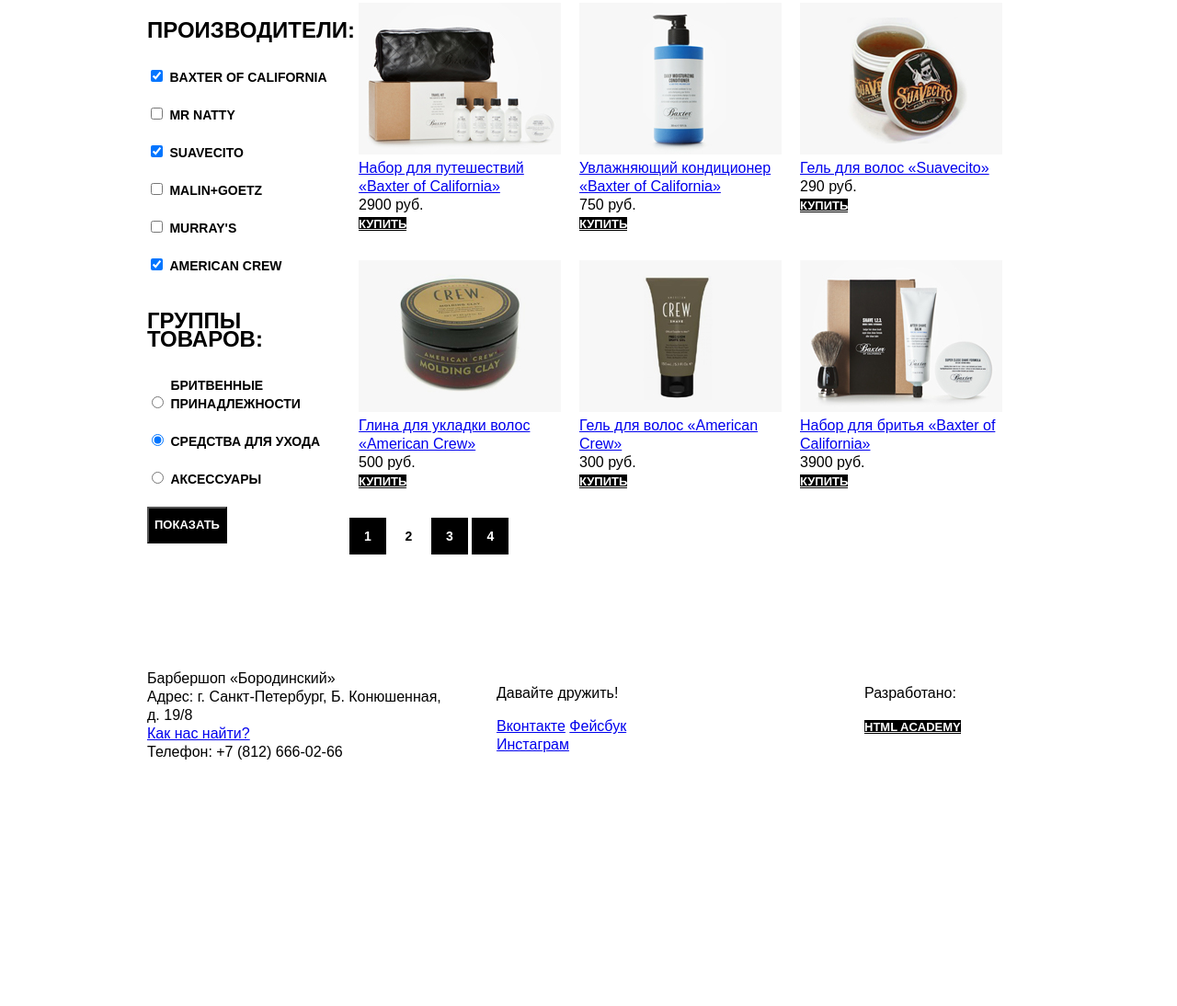
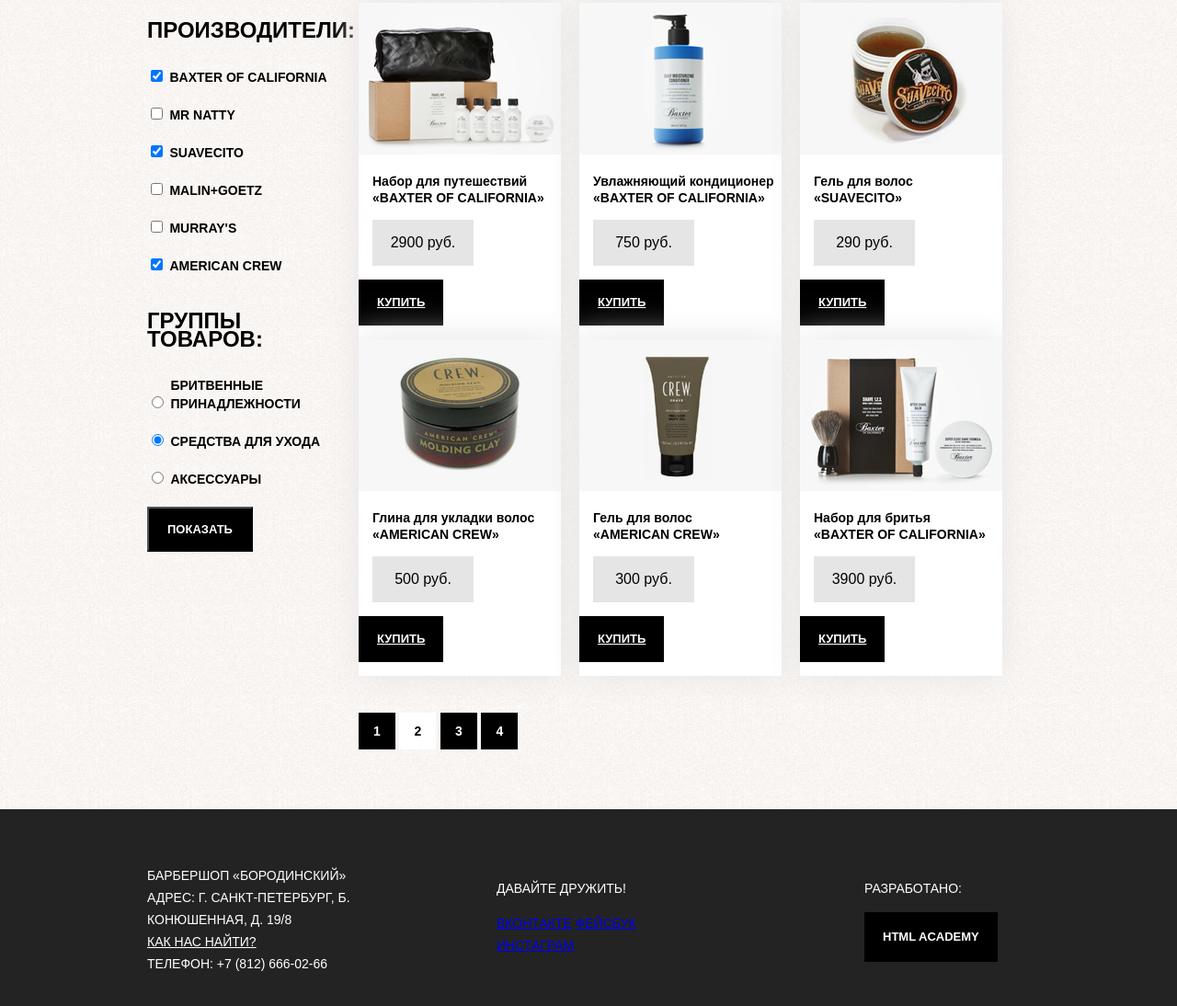
Before and after one commit to Verta-master/368857-barbershop, a plain HTML site: page catalog.html in a window 1280 px wide. Shown: the part 232-1326 px from the top of the page at 92% size. Before the commit the page ends 1060 px from the top, so only its background shows below. Drawn offline with Linux system fonts and the light colour scheme.

Commit message:
Добавлены стили
Добавлены стили некоторых элементов

```diff
--- a/catalog.html
+++ b/catalog.html
@@ -40,7 +40,7 @@
 				<div class="breadcrumbs">
 					<a href="index.html">Главная</a>
 					<a href="#">Магазин</a>
-					<a>Средства для ухода</a>
+					<a class="active">Средства для ухода</a>
 				</div>
 
 				<form class="group" action="https://echo.htmlacademy.ru" method="get">
@@ -71,53 +71,53 @@
 				<div class="item clearfix">
 					<article class="item-show">
 						<a href="#"><img src="img/item-1.jpg" width="220" height="165" alt="Набор для путешествий"></a>
-						<a href="#">Набор для путешествий &laquo;Baxter of California&raquo;</a>
+						<a class="name" href="#">Набор для путешествий<br><span>&laquo;Baxter of California&raquo;</span></a>
 						<div class="item-price">2900 руб.</div>
-						<a class="btn item-btn" href="#">Купить</a>
+						<a class="btn" href="#">Купить</a>
 					</article>
 					<article class="item-show">
 						<a href="#"><img src="img/item-2.jpg" width="220" height="165" alt="Увлажняющий кондиционер"></a>
-						<a href="#">Увлажняющий кондиционер &laquo;Baxter of California&raquo;</a>
+						<a class="name" href="#">Увлажняющий кондиционер<br><span>&laquo;Baxter of California&raquo;</span></a>
 						<div class="item-price">750 руб.</div>
-						<a class="btn item-btn" href="#">Купить</a>
+						<a class="btn" href="#">Купить</a>
 					</article>
 					<article class="item-show">
 						<a href="#"><img src="img/item-3.jpg" width="220" height="165" alt="Гель для волос"></a>
-						<a href="#">Гель для волос &laquo;Suavecito&raquo;</a>
+						<a class="name" href="#">Гель для волос<br><span>&laquo;Suavecito&raquo;</span></a>
 						<div class="item-price">290 руб.</div>
-						<a class="btn item-btn" href="#">Купить</a>
+						<a class="btn" href="#">Купить</a>
 					</article>
 					<article class="item-show">
 						<a href="#"><img src="img/item-4.jpg" width="220" height="165" alt="Глина для укладки"></a>
-						<a href="#">Глина для укладки волос &laquo;American Crew&raquo;</a>
+						<a class="name" href="#">Глина для укладки волос<br><span>&laquo;American Crew&raquo;</span></a>
 						<div class="item-price">500 руб.</div>
-						<a class="btn item-btn" href="#">Купить</a>
+						<a class="btn" href="#">Купить</a>
 					</article>
 					<article class="item-show">
 						<a href="#"><img src="img/item-5.jpg" width="220" height="165" alt="Гель для волос"></a>
-						<a href="#">Гель для волос &laquo;American Crew&raquo;</a>
+						<a class="name" href="#">Гель для волос<br><span>&laquo;American Crew&raquo;</span></a>
 						<div class="item-price">300 руб.</div>
-						<a class="btn item-btn" href="#">Купить</a>
+						<a class="btn" href="#">Купить</a>
 					</article>
 					<article class="item-show">
 						<a href="#"><img src="img/item-6.jpg" width="220" height="165" alt="Набор для бритья"></a>
-						<a href="#">Набор для бритья &laquo;Baxter of California&raquo;</a>
+						<a class="name" href="#">Набор для бритья<br><span>&laquo;Baxter of California&raquo;</span></a>
 						<div class="item-price">3900 руб.</div>
-						<a class="btn item-btn" href="#">Купить</a>
+						<a class="btn" href="#">Купить</a>
 					</article>
-				</div>
 
-				<div class="pagination">
-					<a href="#">1</a>
-					<a class="pagination-current" href="#">2</a>
-					<a href="#">3</a>
-					<a href="#">4</a>
+					<div class="pagination">
+						<a href="#">1</a>
+						<a class="pagination-current" href="#">2</a>
+						<a href="#">3</a>
+						<a href="#">4</a>
+					</div>
 				</div>
 			</div>
 			</main>
 
     <footer class="main-footer">
-      <div class="container">
+      <div class="container clearfix">
         <section class="footer-contacts">
           Барбершоп «Бородинский»<br>
           Адрес: г. Санкт-Петербург, Б. Конюшенная, д. 19/8<br>
--- a/css/style.css
+++ b/css/style.css
@@ -6,15 +6,24 @@ body {
 	font-family: "PT Sans Narrow", Arial, sans-serif;
 	font-size: 16px;
 	line-height: 20px;
+	background: url(../img/bkground.jpg) repeat;
+}
+
+.breadcrumbs .active {
+	color: #aba9a7;
 }
 
 .btn {
+	display: inline-block;
+	vertical-align: middle;
 	background-color: #000000;
-	height: 40px;
 	color: #ffffff;
 	text-transform: uppercase;
 	font-size: 13px;
 	font-weight: bold;
+	padding: 15px 20px;
+	text-align: center;
+	margin-bottom: 15px;
 }
 
 .breadcrumbs {
@@ -154,6 +163,12 @@ h2 {
   margin-top: 65px;
   padding-top: 60px;
   padding-bottom: 40px;
+//	min-height: 185px;
+	background-color: #232323;
+	color: #ffffff;
+	font-size: 14px;
+	line-height: 24px;
+	text-transform: uppercase;
 }
 
 .footer-contacts {
@@ -161,6 +176,10 @@ h2 {
   width: 320px;
   margin-right: 60px;
   min-height: 90px;
+}
+
+.footer-contacts a {
+	color: #ffffff;
 }
 
 .footer-social {
@@ -175,6 +194,10 @@ h2 {
   min-height: 90px;
 }
 
+.footer-copyright a {
+	text-decoration: none;
+}
+
 .group {
 	float: left;
 	width: 220px;
@@ -186,20 +209,72 @@ h2 {
 	padding-left: 10px;
 }
 
+.item-price {
+	display: inline-block;
+	vertical-align: middle;
+	background-color: #e5e5e5;
+	width: 110px;
+	padding: 15px 0;
+	text-align: center;
+	margin-bottom: 15px;
+	margin-left: 15px;
+}
+
+.price {
+	display: inline-block;
+	vertical-align: middle;
+	background-color: #e5e5e5;
+	width: 110px;
+	padding: 15px 0;
+	text-align: center;
+}
+
 .item-show {
 	float: left;
 	width: 220px;
 	min-height: 280px;
 	margin-right: 20px;
+	box-shadow: 0 0 35px #e5e5e5;
+	background-color: #ffffff;
+}
+
+.name {
+	display: block;
+	vertical-align: middle;
+	text-decoration: none;
+	color: #000000;
+	font-size: 14px;
+	line-height: 18px;
+	font-weight: bold;
+	padding-left: 15px;
+	margin-top: 15px;
+	margin-bottom: 15px;
+}
+
+.name span {
+	text-transform: uppercase;
 }
 
 .item .article:nth-child(3n) {
 	margin-right: 0;
 }
 
+.item-btn {
+	float: left;
+	width: 80px;
+	margin-bottom: 70px;
+	margin-right: 150px;
+}
+
+a.item-btn {
+	text-decoration: none;
+	font-size: 14px;
+}
+
 .pagination {
 	float: left;
 	width: 190px;
+	margin-top: 40px;
 }
 
 .pagination a {
@@ -226,6 +301,16 @@ a.pagination-current {
 	width: 460px;
 }
 
+.photo-small {
+	float: left;
+	margin-right: 20px;
+	margin-top: 20px;
+}
+
+.photo-small:last-child {
+	margin-right: 0;
+}
+
 .description {
 	float: right;
 	width: 390px;
@@ -233,10 +318,12 @@ a.pagination-current {
 	font-size: 14px;
 	line-height: 24px;
 	font-weight: bold;
+	margin-top: 25px;
 }
 
 .description p {
 	margin-top: 40px;
+	margin-bottom: 40px;
 }
 
 .present {
```
Also changed, not shown: catalog-item.html (+9 -7 lines), index.html (+4 -4 lines), img/bkground.jpg (added).
